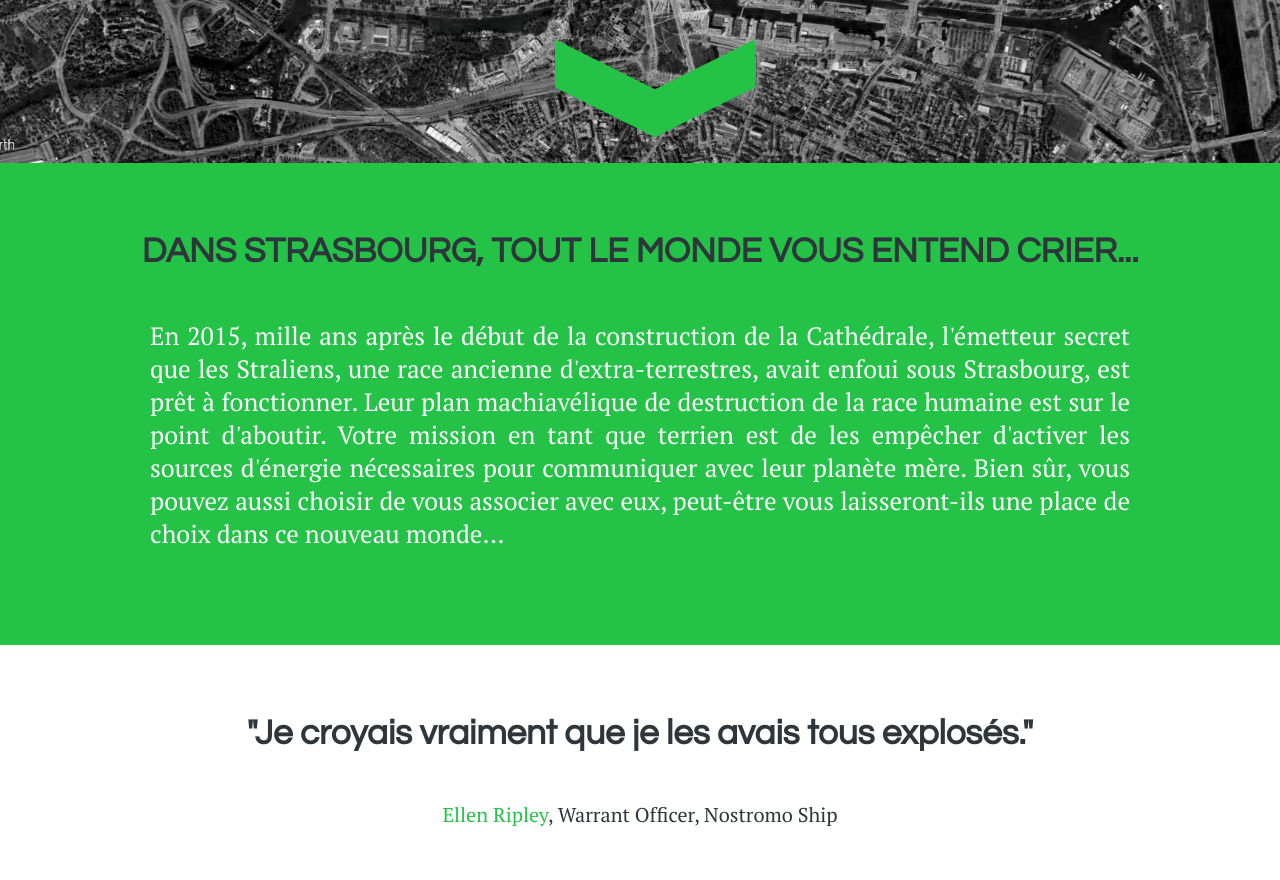
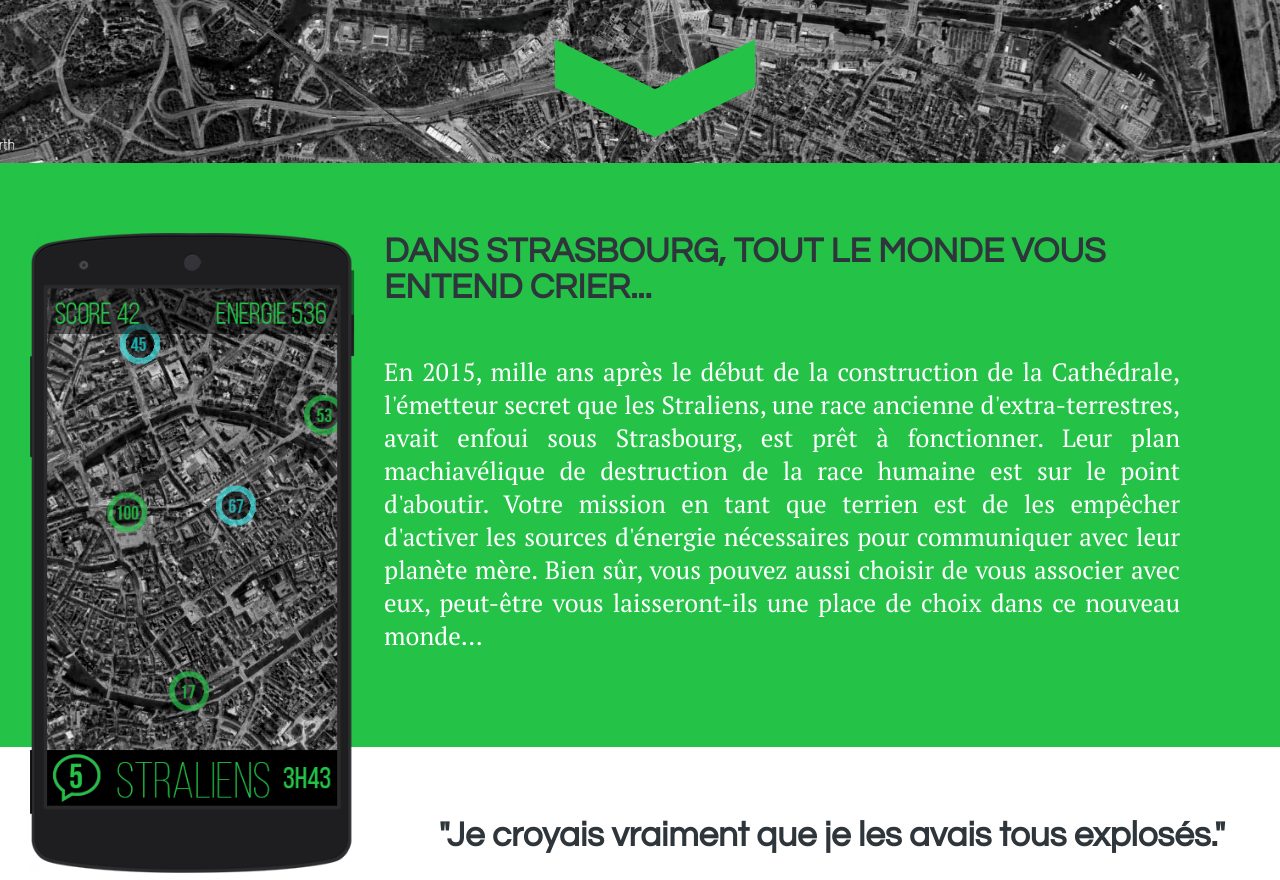
Before and after one commit to AlsaceDigitale/straliens-landing, a plain HTML site: page index.html in a window 1280 px wide. Shown: the part 637-1517 px from the top of the page. Drawn offline with nearby package versions, Linux system fonts and the light colour scheme.

Commit message:
Add mockup

```diff
--- a/_content.scss
+++ b/_content.scss
@@ -4,17 +4,34 @@
   section:nth-child(1) {
     padding: 70px 0;
     background: $green;
+    position: relative;
+    .content {
       h1 {
         font-size: 35px;
-      text-align: center;
+        text-align: left;
         margin-bottom: 50px;
         display: block;
+        padding: 0 100px;
       }
       p {
-      padding: 0 150px;
+        padding: 0 100px;
         color: $white;
         font-size: 25px;
         text-align: justify;
+      }
+    }
+    .mockup {
+      width: 30%;
+      height: 100%;
+      position: relative;
+      float: left;
+      img {
+        position: relative;
+        top: 50%;
+        left: 50%;
+        max-height: 80vh;
+        transform: translate(-50%, 0%);
+      }
     }
   }
   section:nth-child(2) {
--- a/index.html
+++ b/index.html
@@ -45,6 +45,10 @@
   </div>
   <div class="content" id="content">
     <section data-sr="vF 0.2">
+      <div class="mockup">
+        <img src="mockup.png">
+      </div>
+      <div class="content">
         <h1>Dans Strasbourg, tout le monde vous entend crier...</h1>
         <p>
           En 2015, mille ans après le début de la construction de la Cathédrale, l'émetteur secret que les Straliens, une race ancienne d'extra-terrestres, avait enfoui sous Strasbourg, est prêt à fonctionner.
@@ -52,6 +56,7 @@
           Votre mission en tant que terrien est de les empêcher d'activer les sources d'énergie nécessaires pour communiquer avec leur planète mère.
           Bien sûr, vous pouvez aussi choisir de vous associer avec eux, peut-être vous laisseront-ils une place de choix dans ce nouveau monde...
         </p>
+      </div>
     </section>
     <section data-sr="vF 0.2">
       <h1>"Je croyais vraiment que je les avais tous explosés."</h1>
```
Also changed, not shown: mockup.png (added), style.css, 1 other file. Lines whose indentation alone changed are shown as unchanged.
